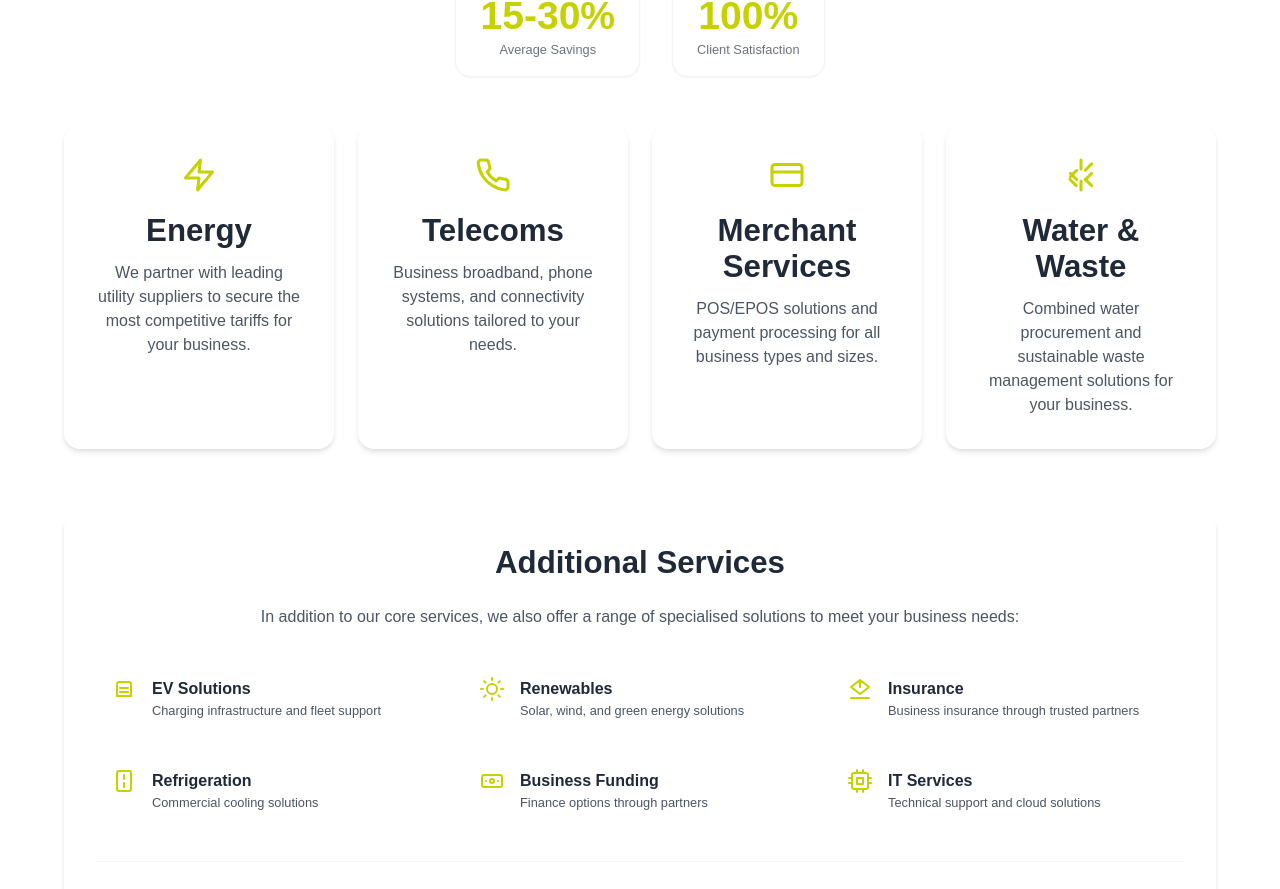
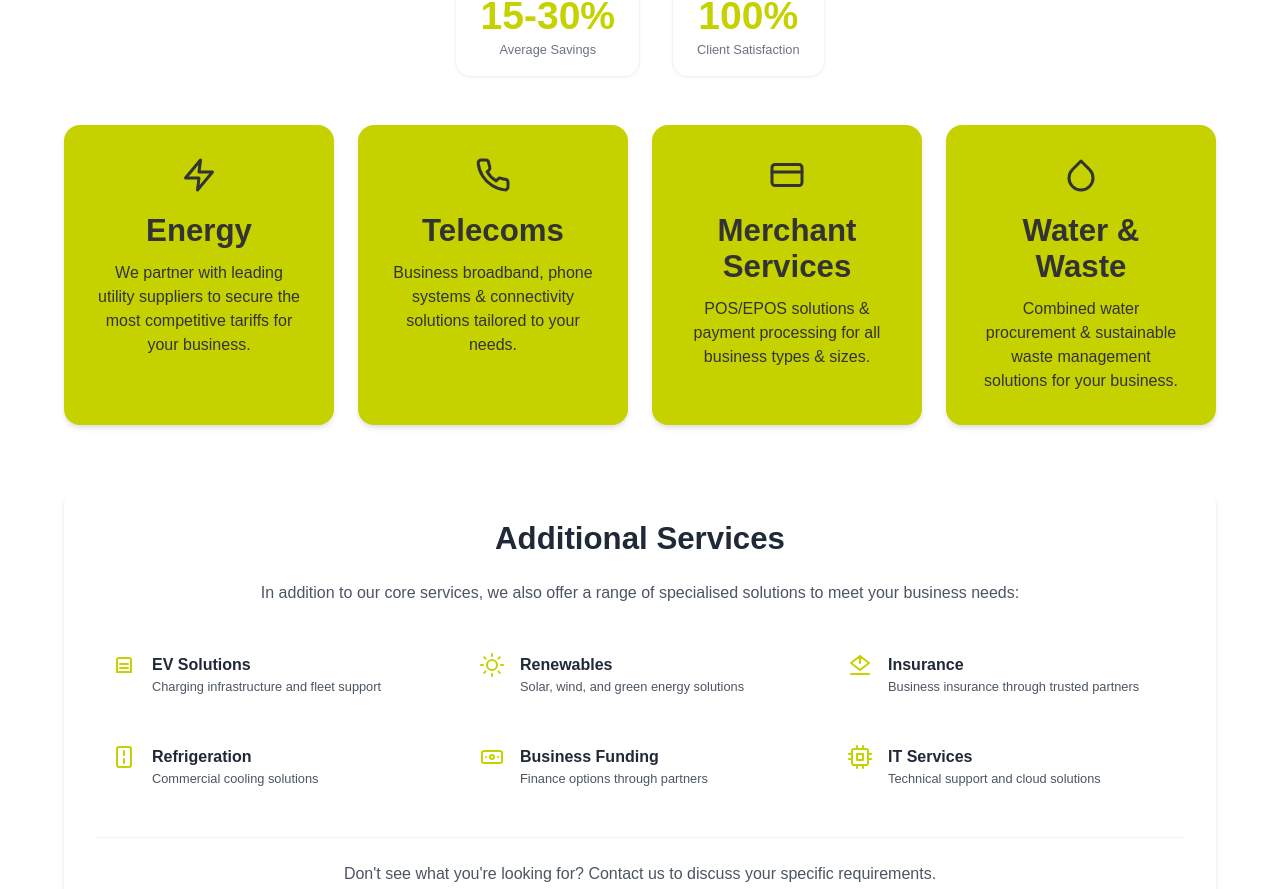
Before and after one commit to RevoUtilities/Revo-Utilities-Website, a React (Vite) app: page /services in a window 1280 px wide. Shown: the part 1378-2267 px from the top of the page. Built offline with nearby package versions, Linux system fonts and the light colour scheme; a web font is replaced by a local one.

Commit message:
style: update service cards with primary background and secondary text colors

```diff
--- a/src/pages/Services.tsx
+++ b/src/pages/Services.tsx
@@ -64,55 +64,48 @@ const Services = () => {
             {/* Main Services Grid */}
             <div className="grid grid-cols-1 md:grid-cols-2 lg:grid-cols-4 gap-6 mb-16">
               {/* Energy Service */}
-              <div id="energy" className="service-card h-full flex flex-col items-center text-center p-8 bg-white rounded-xl shadow-md hover:shadow-lg transition-shadow duration-300">
-                <div className="mb-5 text-[var(--primary-color)]">
+              <div id="energy" className="service-card h-full flex flex-col items-center text-center p-8 bg-[var(--primary-color)] rounded-xl shadow-md hover:shadow-lg transition-shadow duration-300">
+                <div className="mb-5 text-secondary">
                   <svg xmlns="http://www.w3.org/2000/svg" width="36" height="36" viewBox="0 0 24 24" fill="none" stroke="currentColor" strokeWidth="2" strokeLinecap="round" strokeLinejoin="round">
                     <path d="M13 2L3 14h9l-1 8 10-12h-9l1-8z"></path>
                   </svg>
                 </div>
-                <h3 className="text-2xl font-bold mb-3 text-gray-800">Energy</h3>
-                <p className="text-gray-600 mb-4">We partner with leading utility suppliers to secure the most competitive tariffs for your business.</p>
+                <h3 className="text-2xl font-bold mb-3 text-secondary">Energy</h3>
+                <p className="text-secondary mb-4">We partner with leading utility suppliers to secure the most competitive tariffs for your business.</p>
               </div>
 
               {/* Telecoms Service */}
-              <div id="telecoms" className="service-card h-full flex flex-col items-center text-center p-8 bg-white rounded-xl shadow-md hover:shadow-lg transition-shadow duration-300">
-                <div className="mb-5 text-[var(--primary-color)]">
+              <div id="telecoms" className="service-card h-full flex flex-col items-center text-center p-8 bg-[var(--primary-color)] rounded-xl shadow-md hover:shadow-lg transition-shadow duration-300">
+                <div className="mb-5 text-secondary">
                   <svg xmlns="http://www.w3.org/2000/svg" width="36" height="36" viewBox="0 0 24 24" fill="none" stroke="currentColor" strokeWidth="2" strokeLinecap="round" strokeLinejoin="round">
                     <path d="M22 16.92v3a2 2 0 0 1-2.18 2 19.79 19.79 0 0 1-8.63-3.07 19.5 19.5 0 0 1-6-6 19.79 19.79 0 0 1-3.07-8.67A2 2 0 0 1 4.11 2h3a2 2 0 0 1 2 1.72 12.84 12.84 0 0 0 .7 2.81 2 2 0 0 1-.45 2.11L8.09 9.91a16 16 0 0 0 6 6l1.27-1.27a2 2 0 0 1 2.11-.45 12.84 12.84 0 0 0 2.81.7A2 2 0 0 1 22 16.92z"></path>
                   </svg>
                 </div>
-                <h3 className="text-2xl font-bold mb-3 text-gray-800">Telecoms</h3>
-                <p className="text-gray-600">Business broadband, phone systems, and connectivity solutions tailored to your needs.</p>
+                <h3 className="text-2xl font-bold mb-3 text-secondary">Telecoms</h3>
+                <p className="text-secondary">Business broadband, phone systems & connectivity solutions tailored to your needs.</p>
               </div>
 
               {/* Merchant Services */}
-              <div className="service-card h-full flex flex-col items-center text-center p-8 bg-white rounded-xl shadow-md hover:shadow-lg transition-shadow duration-300">
-                <div className="mb-5 text-[var(--primary-color)]">
+              <div className="service-card h-full flex flex-col items-center text-center p-8 bg-[var(--primary-color)] rounded-xl shadow-md hover:shadow-lg transition-shadow duration-300">
+                <div className="mb-5 text-secondary">
                   <svg xmlns="http://www.w3.org/2000/svg" width="36" height="36" viewBox="0 0 24 24" fill="none" stroke="currentColor" strokeWidth="2" strokeLinecap="round" strokeLinejoin="round">
                     <rect x="2" y="5" width="20" height="14" rx="2"></rect>
                     <line x1="2" y1="10" x2="22" y2="10"></line>
                   </svg>
                 </div>
-                <h3 className="text-2xl font-bold mb-3 text-gray-800">Merchant Services</h3>
-                <p className="text-gray-600">POS/EPOS solutions and payment processing for all business types and sizes.</p>
+                <h3 className="text-2xl font-bold mb-3 text-secondary">Merchant Services</h3>
+                <p className="text-secondary">POS/EPOS solutions & payment processing for all business types & sizes.</p>
               </div>
 
               {/* Water & Waste Service */}
-              <div id="water" className="service-card h-full flex flex-col items-center text-center p-8 bg-white rounded-xl shadow-md hover:shadow-lg transition-shadow duration-300">
-                <div className="mb-5 text-[var(--primary-color)]">
+              <div id="water" className="service-card h-full flex flex-col items-center text-center p-8 bg-[var(--primary-color)] rounded-xl shadow-md hover:shadow-lg transition-shadow duration-300">
+                <div className="mb-5 text-secondary">
                   <svg xmlns="http://www.w3.org/2000/svg" width="36" height="36" viewBox="0 0 24 24" fill="none" stroke="currentColor" strokeWidth="2" strokeLinecap="round" strokeLinejoin="round">
-                    <path d="M12 2v6"></path>
-                    <path d="M12 22v-6"></path>
-                    <path d="M4.93 10.93l4.24 4.24"></path>
-                    <path d="M14.83 8.83l4.24-4.24"></path>
-                    <path d="M14.83 14.83l4.24 4.24"></path>
-                    <path d="M19.07 10.93l-4.24 4.24"></path>
-                    <path d="M4.93 13.07l4.24-4.24"></path>
-                    <path d="M8.83 19.07l-4.24-4.24"></path>
+                    <path d="M12 2.69l5.66 5.66a8 8 0 1 1-11.31 0z"></path>
                   </svg>
                 </div>
-                <h3 className="text-2xl font-bold mb-3 text-gray-800">Water & Waste</h3>
-                <p className="text-gray-600">Combined water procurement and sustainable waste management solutions for your business.</p>
+                <h3 className="text-2xl font-bold mb-3 text-secondary">Water & Waste</h3>
+                <p className="text-secondary">Combined water procurement & sustainable waste management solutions for your business.</p>
               </div>
             </div>
 
@@ -233,7 +226,7 @@ const Services = () => {
                   Don't see what you're looking for? Contact us to discuss your specific requirements.
                 </p>
                 <div className="flex justify-center mt-4">
-                  <button className="px-6 py-2.5 bg-[var(--primary-color)] hover:bg-[var(--primary-dark)] text-white font-medium rounded-lg transition-colors">
+                  <button className="px-6 py-2.5 bg-[var(--primary-color)] hover:bg-[var(--primary-dark)] text-white font-medium rounded-lg transition-colors" onClick={() => window.location.href="https://revo-utilities.com/comparison"}>
                     Contact Us
                   </button>
                 </div>
```
